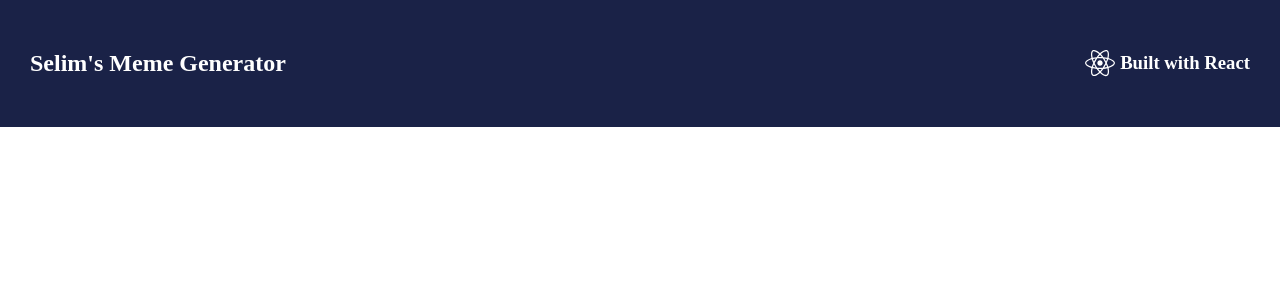
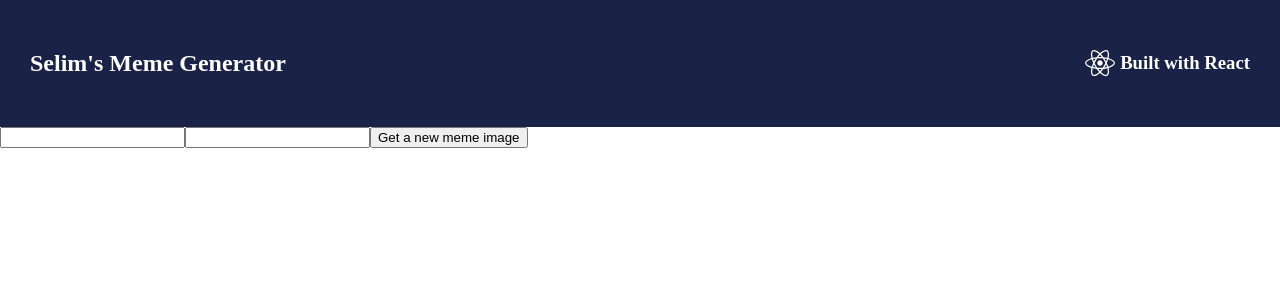
Before and after one commit to selimyay00/meme-generator, a React (Vite) app: page / in a window 1280 px wide. Shown: the top 300 px of the page. Built offline with nearby package versions, Linux system fonts and the light colour scheme.

Commit message:
prepared the body of meme generator

```diff
--- /dev/null
+++ b/components/Meme.jsx
@@ -0,0 +1,13 @@
+function Meme() {
+    return (
+        <main>
+            <form>
+                <input type="text" />
+                <input type="text" />
+                <button>Get a new meme image</button>
+            </form>
+        </main>
+    )
+}
+
+export default Meme
--- a/src/App.jsx
+++ b/src/App.jsx
@@ -1,9 +1,11 @@
 import Header from "../components/Header"
+import Meme from "../components/Meme"
 
 function App() {
   return (
     <div>
       <Header />
+      <Meme />
     </div>
   )
 }
```
Also changed, not shown: src/index.css (line endings or trailing spaces).
